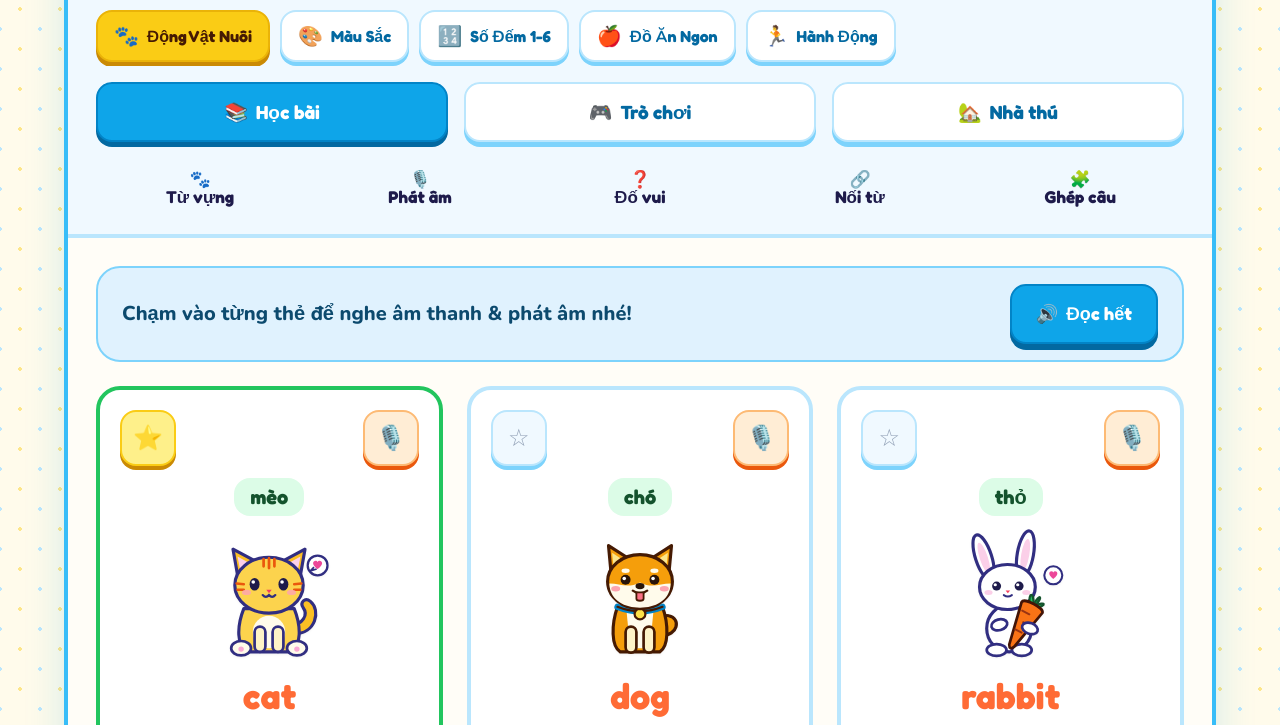
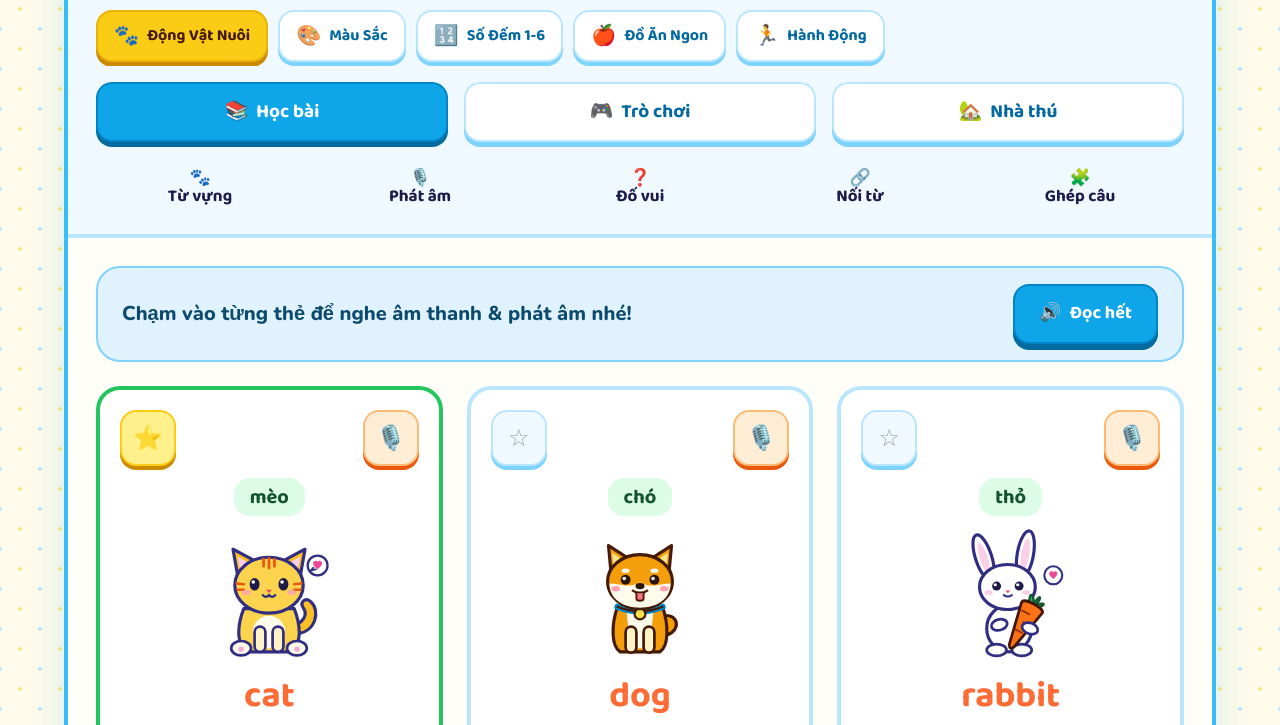
Before and after one commit to 25phongsusu/topo-app, a plain HTML site: page index.html in a window 1280 px wide. Shown: the part 171-896 px from the top of the page. Drawn offline with nearby package versions, Linux system fonts and the light colour scheme.

Commit message:
fix(font): replace Fredoka with Baloo 2 + Nunito for 100% Vietnamese diacritics support

```diff
--- a/index.html
+++ b/index.html
@@ -10,7 +10,7 @@
       theme: {
         extend: {
           fontFamily: {
-            display: ['Fredoka', 'Nunito', 'sans-serif'],
+            display: ['Baloo 2', 'Nunito', 'sans-serif'],
             sans: ['Nunito', 'sans-serif']
           }
         }
@@ -19,7 +19,7 @@
   </script>
   <link rel="preconnect" href="https://fonts.googleapis.com" />
   <link rel="preconnect" href="https://fonts.gstatic.com" crossorigin />
-  <link href="https://fonts.googleapis.com/css2?family=Fredoka:wght@600;700&family=Nunito:wght@600;700;800;900&display=swap" rel="stylesheet" />
+  <link href="https://fonts.googleapis.com/css2?family=Baloo+2:wght@600;700;800&family=Nunito:wght@600;700;800;900&family=Quicksand:wght@600;700&display=swap" rel="stylesheet" />
   <script src="https://cdnjs.cloudflare.com/ajax/libs/tone/14.8.49/Tone.js"></script>
   <script src="https://cdn.jsdelivr.net/npm/canvas-confetti@1.9.2/dist/confetti.browser.min.js"></script>
 
@@ -38,7 +38,7 @@
     }
 
     .font-display {
-      font-family: 'Fredoka', 'Nunito', sans-serif;
+      font-family: 'Baloo 2', 'Nunito', sans-serif;
     }
 
     .btn-lego {
@@ -631,7 +631,7 @@
       }
       return `<svg viewBox="0 0 160 160" class="w-full h-full drop-shadow-sm">
         <rect x="20" y="14" width="120" height="96" rx="28" fill="${bg}" stroke="${stroke}" stroke-width="4"/>
-        <text x="80" y="84" text-anchor="middle" font-family="Fredoka, sans-serif" font-weight="700" font-size="72" fill="#FFFFFF" stroke="${stroke}" stroke-width="2">${num}</text>
+        <text x="80" y="84" text-anchor="middle" font-family="'Baloo 2', sans-serif" font-weight="700" font-size="72" fill="#FFFFFF" stroke="${stroke}" stroke-width="2">${num}</text>
         ${dots}
       </svg>`;
     }
```
